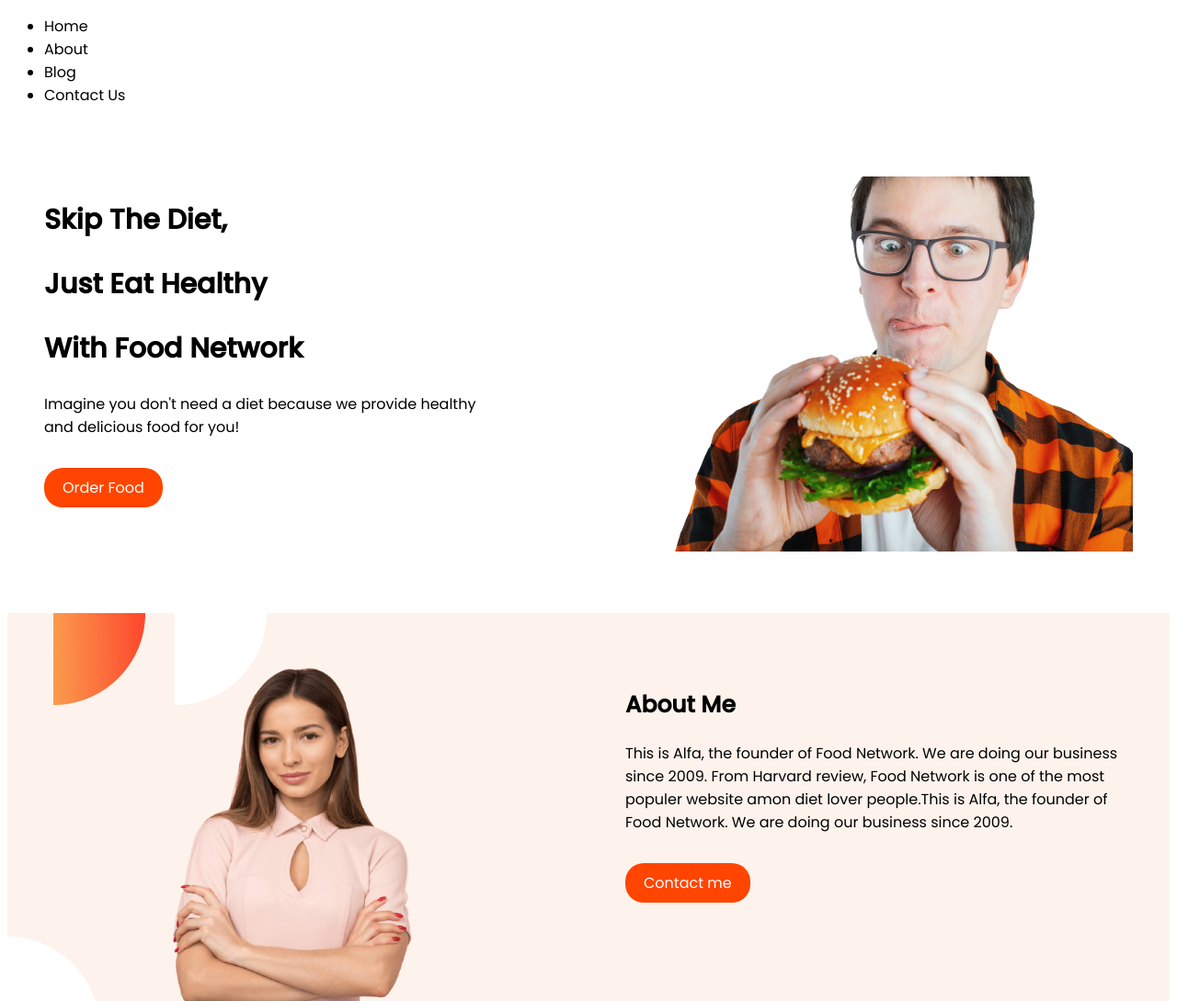
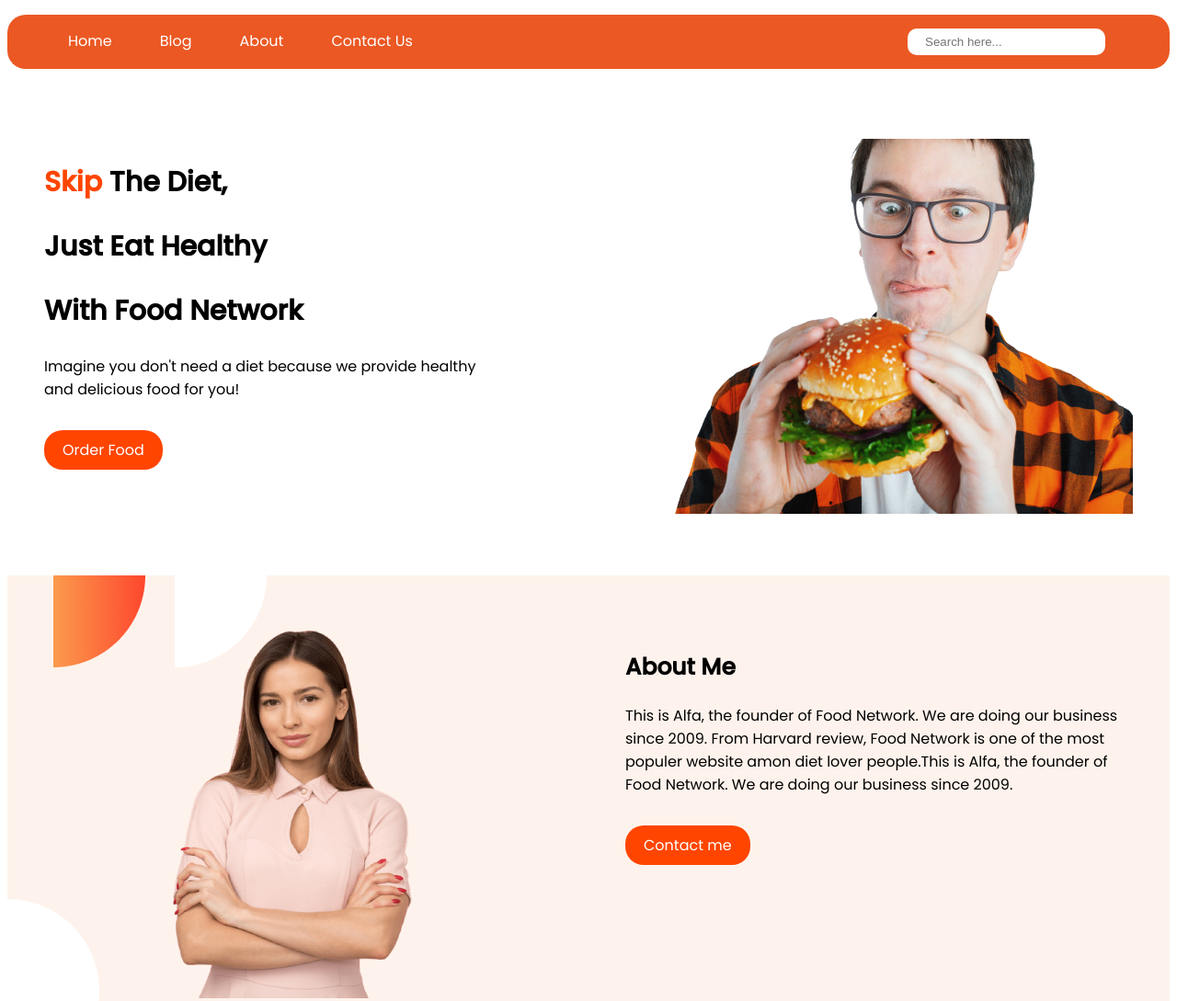
Before and after one commit to khtanvirislam/foodnet, a plain HTML site: page index.html in a window 1280 px wide. Shown: the top 1089 px of the page at 92% size. Drawn offline with Linux system fonts and the light colour scheme.

Commit message:
footer washed

```diff
--- a/index.html
+++ b/index.html
@@ -11,13 +11,16 @@
 </head>
 <body>
     <header>
-        <nav clsss="navbar">
+        <nav class="navbar">
                 <ul>
-                    <li>Home</li>
-                    <li>About</li>
-                    <li>Blog</li>
-                    <li>Contact Us</li>
+                    <li><a href="#">Home</a></li>
+                    <li><a href="#">Blog</a></li>
+                    <li><a href="#">About</a></li>
+                    <li><a href="#">Contact Us</a></li>
+                    <div class="search">
+                    <input type="search" placeholder="Search here..."></div>
                 </ul>
+
         </nav>
     </header>
     <section class="upper">
@@ -83,7 +86,15 @@
                     </div>
                 </div>
     </section>
-
+    <section class="contanct-form">
+        <h2><span class="color">Contact</span> Us</h2>
+       <form action="Contact us">
+        <input type="text" placeholder="Name">
+        <input type="email" placeholder="Email">
+        <input type="text" placeholder="Subject">
+        <input type="text" placeholder="Star Writing...">
+       </form>
+    </section>
     <footer>
         <h2> <span class="color">FOOD</span> <span id="f-header">NETWORK</span></h2>
         <p>Eat healthy to live halthy: Live healthy to live happy.</p>
--- a/style.css
+++ b/style.css
@@ -1,7 +1,43 @@
+
+.navbar{
+    background-color: rgb(235, 88, 35);
+    border-radius: 20px;
+
+}
+
+.navbar ul{
+    overflow: auto;
+
+}
+
+.navbar li{
+    float: left;
+    list-style: none;
+    padding: 3px 3px;
+    margin: 13px 20px;
+}
+.navbar li a{
+    padding: 3px 3px;
+    text-decoration: none;
+    color: white;
+}
+.navbar li a:hover{
+    background-color: rgb(235, 160, 160);
+}
+.search{
+    float: right;
+    color: white;
+    margin: 0px 10px;
+    padding: 15px 60px;
+}
+.navbar input{
+    border: 2px solid white;
+    border-radius: 10px;
+    padding: 5px 17px;
+}
 body{
     font-family: 'Poppins', sans-serif;
 }
-
 
 h1{
     font-size: 30px;
@@ -65,13 +101,27 @@
 .last{
     width: 30%;
 }
+.contanct-form{
+    text-align: center;
+    background-color: rgb(236, 212, 198);
+    border-radius: 10px;
+    margin-top: 10px;
+    margin-bottom: 10px;
+    font-family: 'Poppins', sans-serif;
+    padding-bottom: 20px;
+
+}
 footer{
-    text-align: center;
+
     font-size: 12px;
     color: lightgray;
     background-color: black;
     height: 200px;
     padding-top: 10px;
+
+}
+.color{
+    color: orangered;
 }
 #f-header{
     color: lightslategray;}
```
